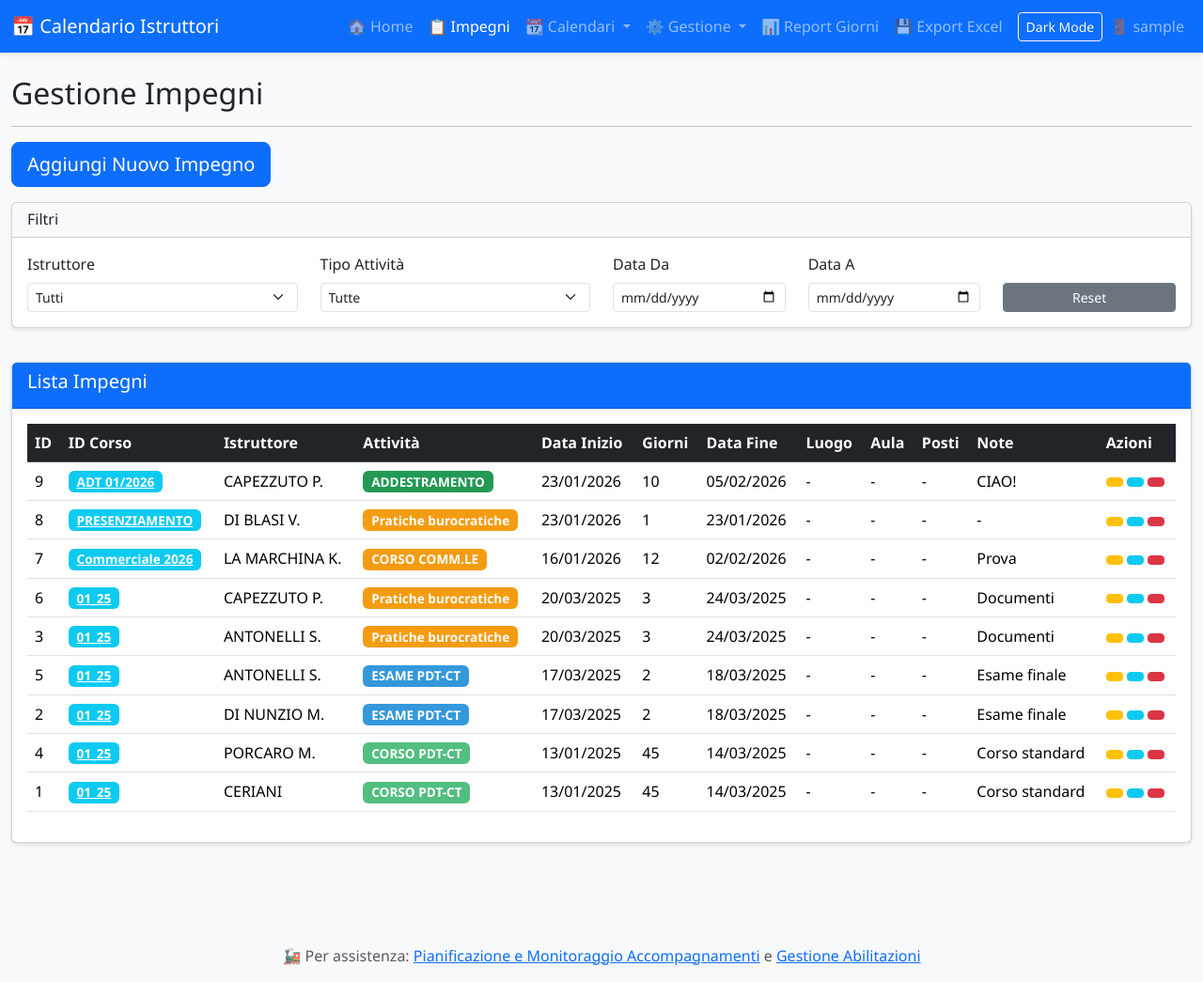
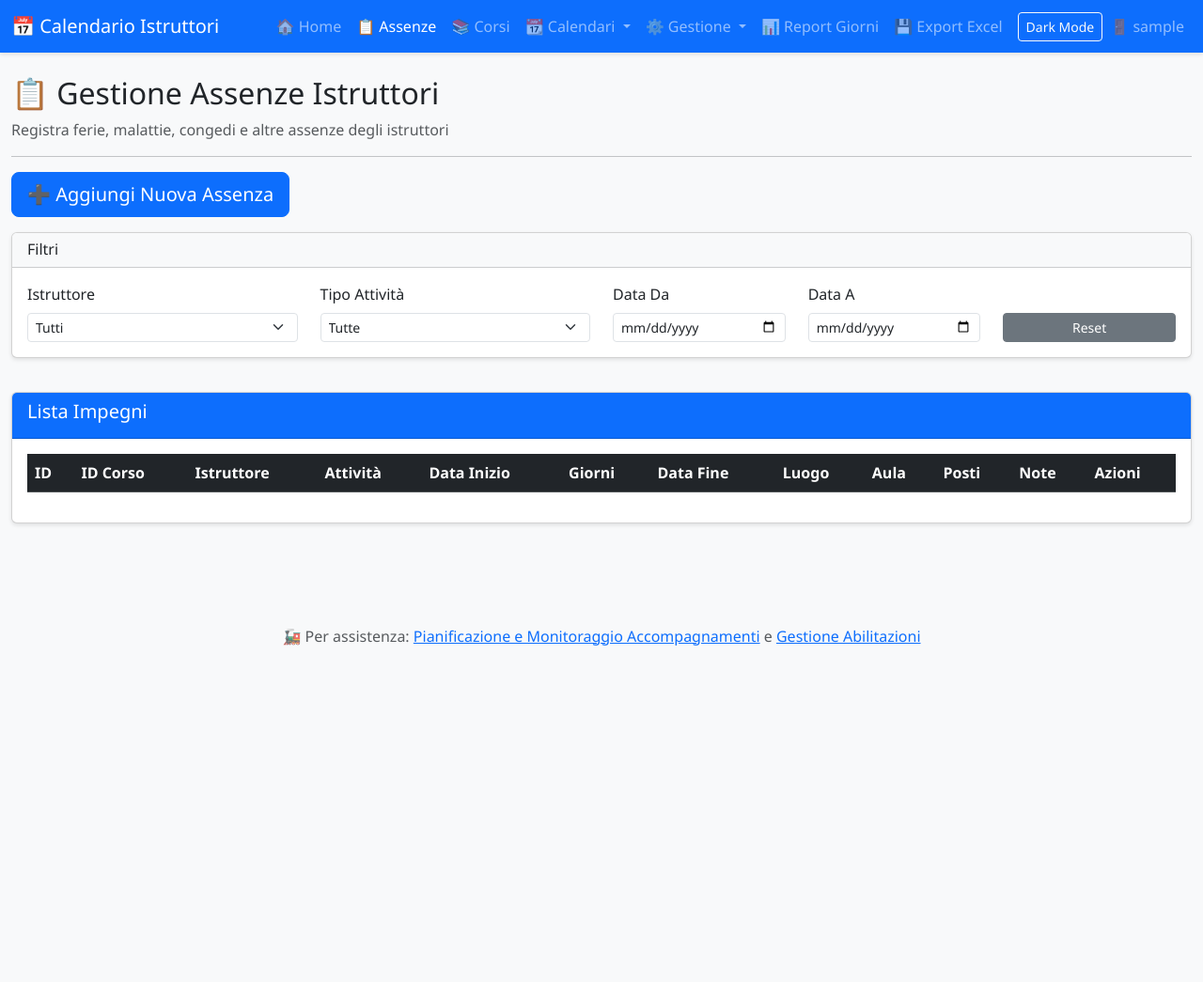
Before and after one commit to hermanbuhl1953-inc/calendario_app, a Flask app: page /impegni in a window 1280 px wide. Shown: the whole page at 94% size. After the commit the page ends 687 px from the top, so only its background shows below. Run offline with Flask 3, Linux system fonts and the light colour scheme; the visitor is signed in with stand-in values (Sample User, id 1); data comes from the database, SQL or seed files in the repository; lists and menus that the app fills with data are empty; some libraries are stand-ins or nearby versions.

Commit message:
refactor: restructure app - Impegni become Assenze (absences only), added dynamic extra days, moved Corsi to main menu, added new absence types

```diff
--- a/app.py
+++ b/app.py
@@ -446,21 +446,26 @@ def index():
 @app.route('/impegni')
 @require_login
 def impegni():
-    """Pagina gestione impegni"""
+    """Pagina gestione assenze istruttori"""
     conn = get_db()
 
     # Lista istruttori
     istruttori = conn.execute('SELECT * FROM istruttori WHERE attivo = 1 ORDER BY nome').fetchall()
 
-    # Lista attività
-    attivita = conn.execute('SELECT * FROM tipi_attivita ORDER BY categoria, nome').fetchall()
-
-    # Lista impegni con join
+    # Lista attività - SOLO categoria ASSENZA
+    attivita = conn.execute('''
+        SELECT * FROM tipi_attivita
+        WHERE categoria = 'ASSENZA'
+        ORDER BY nome
+    ''').fetchall()
+
+    # Lista impegni con join - SOLO categoria ASSENZA
     impegni_list = conn.execute('''
         SELECT i.*, ist.nome as istruttore_nome, ta.nome as attivita_nome, ta.colore
         FROM impegni i
         JOIN istruttori ist ON i.istruttore_id = ist.id
         JOIN tipi_attivita ta ON i.attivita_id = ta.id
+        WHERE ta.categoria = 'ASSENZA'
         ORDER BY i.data_inizio DESC
     ''').fetchall()
 
--- a/database.py
+++ b/database.py
@@ -312,6 +312,9 @@ def init_db(drop_auth_tables=False):
         ("FERIE", "F1C40F", "ASSENZA"),
         ("MALATTIA", "E74C3C", "ASSENZA"),
         ("PERMESSO", "F4D03F", "ASSENZA"),
+        ("CONGEDO STRAORDINARIO", "E67E22", "ASSENZA"),
+        ("INFORTUNIO", "C0392B", "ASSENZA"),
+        ("ASSENZA GENERICA", "BDC3C7", "ASSENZA"),
         ("RIUNIONE", "7F8C8D", "ALTRO"),
         ("VARIE", "95A5A6", "ALTRO"),
     ]
--- a/templates/base.html
+++ b/templates/base.html
@@ -55,7 +55,12 @@
                     </li>
                     <li class="nav-item">
                         <a class="nav-link {% if request.endpoint == 'impegni' %}active{% endif %}" href="/impegni">
-                            📋 Impegni
+                            📋 Assenze
+                        </a>
+                    </li>
+                    <li class="nav-item">
+                        <a class="nav-link {% if request.endpoint == 'vista_corsi' %}active{% endif %}" href="/vista_corsi">
+                            📚 Corsi
                         </a>
                     </li>
                     <li class="nav-item dropdown">
@@ -70,9 +75,6 @@
                             <li><a class="dropdown-item" href="/calendario/2029">2029</a></li>
                             <li><a class="dropdown-item" href="/calendario/2030">2030</a></li>
                             <li><hr class="dropdown-divider"></li>
-                            <li><a class="dropdown-item" href="/vista_corsi">
-                                📚 Vista Corsi
-                            </a></li>
                             <li><a class="dropdown-item" href="/nuovo-corso">
                                 ➕ Nuovo Corso
                             </a></li>
--- a/templates/impegni.html
+++ b/templates/impegni.html
@@ -1,11 +1,12 @@
 {% extends "base.html" %}
 
-{% block title %}Gestione Impegni - Calendario Istruttori{% endblock %}
+{% block title %}Gestione Assenze - Calendario Istruttori{% endblock %}
 
 {% block content %}
 <div class="row">
     <div class="col-12">
-        <h2><i class="fas fa-list"></i> Gestione Impegni</h2>
+        <h2>📋 Gestione Assenze Istruttori</h2>
+        <p class="text-muted">Registra ferie, malattie, congedi e altre assenze degli istruttori</p>
         <hr>
     </div>
 </div>
@@ -13,7 +14,7 @@
 <div class="row mb-3">
     <div class="col-12">
         <button class="btn btn-primary btn-lg" data-bs-toggle="modal" data-bs-target="#modalImpegno" onclick="nuovoImpegno()">
-            <i class="fas fa-plus"></i> Aggiungi Nuovo Impegno
+            ➕ Aggiungi Nuova Assenza
         </button>
     </div>
 </div>
@@ -139,7 +140,7 @@
     <div class="modal-dialog modal-lg">
         <div class="modal-content">
             <div class="modal-header bg-primary text-white">
-                <h5 class="modal-title" id="modalTitle">Nuovo Impegno</h5>
+                <h5 class="modal-title" id="modalTitle">Nuova Assenza</h5>
                 <button type="button" class="btn-close btn-close-white" data-bs-dismiss="modal"></button>
             </div>
             <div class="modal-body">
@@ -147,13 +148,6 @@
                     <input type="hidden" id="impegno_id">
 
                     <div class="row">
-                        <div class="col-md-6 mb-3">
-                            <label class="form-label">ID Corso (opzionale)</label>
-                            <input type="text" class="form-control" id="id_corso"
-                                   placeholder="es. 01_25">
-                            <small class="text-muted">Lascia vuoto per impegni singoli (ferie, malattia, etc.)</small>
-                        </div>
-
                         <div class="col-md-6 mb-3">
                             <label class="form-label">Istruttore *</label>
                             <select class="form-select" id="istruttore_id" required>
@@ -163,16 +157,14 @@
                                 {% endfor %}
                             </select>
                         </div>
-                    </div>
 
-                    <div class="row">
-                        <div class="col-md-12 mb-3">
-                            <label class="form-label">Attività *</label>
+                        <div class="col-md-6 mb-3">
+                            <label class="form-label">Tipo Assenza *</label>
                             <select class="form-select" id="attivita_id" required>
                                 <option value="">Seleziona...</option>
                                 {% for att in attivita %}
                                 <option value="{{ att.id }}" data-colore="{{ att.colore }}">
-                                    {{ att.nome }} ({{ att.categoria }})
+                                    {{ att.nome }}
                                 </option>
                                 {% endfor %}
                             </select>
@@ -181,66 +173,43 @@
 
                     <div class="row">
                         <div class="col-md-4 mb-3">
-                            <label class="form-label">Luogo</label>
-                            <select class="form-select" id="impegno_luogo">
-                                <option value="">Seleziona...</option>
-                                <option value="CADORNA">CADORNA</option>
-                                <option value="CAMNAGO">CAMNAGO</option>
-                                <option value="FIORENZA">FIORENZA</option>
-                                <option value="GARIBALDI">GARIBALDI</option>
-                                <option value="NOVATE">NOVATE</option>
-                                <option value="ALTRO">ALTRO</option>
-                            </select>
+                            <label class="form-label">Data Inizio *</label>
+                            <input type="date" class="form-control" id="data_inizio" required>
                         </div>
+
                         <div class="col-md-4 mb-3">
-                            <label class="form-label">Aula</label>
-                            <input type="text" class="form-control" id="impegno_aula" placeholder="Es. Aula 3">
+                            <label class="form-label">Giorni Lavorativi</label>
+                            <input type="number" class="form-control" id="giorni_lavorativi"
+                                   min="1" placeholder="Es. 5">
+                            <small class="text-muted">Oppure usa Data Fine</small>
                         </div>
+
                         <div class="col-md-4 mb-3">
-                            <label class="form-label">Posti</label>
-                            <input type="text" class="form-control" id="impegno_posti" placeholder="Es. 25">
+                            <label class="form-label">Data Fine</label>
+                            <input type="date" class="form-control" id="data_fine">
+                            <small class="text-muted">Calcolo automatico</small>
                         </div>
                     </div>
 
                     <div class="row">
-                        <div class="col-md-3 mb-3">
-                            <label class="form-label">Data Inizio *</label>
-                            <input type="date" class="form-control" id="data_inizio" required>
+                        <div class="col-12 mb-2">
+                            <label class="form-label">Giorni Extra (weekend/festivi lavorati)</label>
                         </div>
-
-                        <div class="col-md-3 mb-3">
-                            <label class="form-label">Giorni Lavorativi</label>
-                            <input type="number" class="form-control" id="giorni_lavorativi"
-                                   min="1">
-                            <small class="text-muted">Lascia vuoto se inserisci la Data Fine</small>
-                        </div>
-
-
-                        <div class="col-md-3 mb-3">
-                            <label class="form-label">Data Fine</label>
-                            <input type="date" class="form-control" id="data_fine">
-                            <small class="text-muted">Se impostata, i giorni sono calcolati automaticamente (lun-ven)</small>
-                        </div>
-                        <div class="col-md-2 mb-3">
-                            <label class="form-label">Extra 1</label>
-                            <input type="date" class="form-control" id="giorno_extra_1">
-                            <small class="text-muted">Weekend/Festivo</small>
-                        </div>
-
-                        <div class="col-md-2 mb-3">
-                            <label class="form-label">Extra 2</label>
-                            <input type="date" class="form-control" id="giorno_extra_2">
-                        </div>
-
-                        <div class="col-md-2 mb-3">
-                            <label class="form-label">Extra 3</label>
-                            <input type="date" class="form-control" id="giorno_extra_3">
+                    </div>
+                    <div id="giorniExtraContainer">
+                        <div class="row mb-2">
+                            <div class="col-md-11">
+                                <input type="date" class="form-control form-control-sm" name="giorno_extra" id="giorno_extra_1">
+                            </div>
+                            <div class="col-md-1">
+                                <button type="button" class="btn btn-sm btn-success w-100" onclick="aggiungiGiornoExtra()">➕</button>
+                            </div>
                         </div>
                     </div>
 
                     <div class="mb-3">
                         <label class="form-label">Note</label>
-                        <textarea class="form-control" id="note" rows="3"></textarea>
+                        <textarea class="form-control" id="note" rows="3" placeholder="Eventuali annotazioni..."></textarea>
                     </div>
                 </form>
             </div>
@@ -249,7 +218,7 @@
                     Annulla
                 </button>
                 <button type="button" class="btn btn-primary" onclick="salvaImpegno()">
-                    <i class="fas fa-save"></i> Salva
+                    💾 Salva
                 </button>
             </div>
         </div>
@@ -400,14 +369,44 @@ function resetFiltri() {
     applicaFiltri();
 }
 
+let contatoreiGiorniExtra = 1;
+
+function aggiungiGiornoExtra() {
+    contatoreiGiorniExtra++;
+    const nuovaRiga = `
+        <div class="row mb-2" id="extra_row_${contatoreiGiorniExtra}">
+            <div class="col-md-11">
+                <input type="date" class="form-control form-control-sm" name="giorno_extra" id="giorno_extra_${contatoreiGiorniExtra}">
+            </div>
+            <div class="col-md-1">
+                <button type="button" class="btn btn-sm btn-danger w-100" onclick="rimuoviGiornoExtra(${contatoreiGiorniExtra})">✖️</button>
+            </div>
+        </div>
+    `;
+    $('#giorniExtraContainer').append(nuovaRiga);
+}
+
+function rimuoviGiornoExtra(id) {
+    $(`#extra_row_${id}`).remove();
+}
+
 function nuovoImpegno() {
-    $('#modalTitle').text('Nuovo Impegno');
+    $('#modalTitle').text('Nuova Assenza');
     $('#formImpegno')[0].reset();
     $('#impegno_id').val('');
     $('#data_fine').val('');
-    $('#impegno_luogo').val('');
-    $('#impegno_aula').val('');
-    $('#impegno_posti').val('');
+    // Reset giorni extra
+    $('#giorniExtraContainer').html(`
+        <div class="row mb-2">
+            <div class="col-md-11">
+                <input type="date" class="form-control form-control-sm" name="giorno_extra" id="giorno_extra_1">
+            </div>
+            <div class="col-md-1">
+                <button type="button" class="btn btn-sm btn-success w-100" onclick="aggiungiGiornoExtra()">➕</button>
+            </div>
+        </div>
+    `);
+    contatoreiGiorniExtra = 1;
 }
 
 function modificaImpegno(id) {
@@ -415,27 +414,55 @@ function modificaImpegno(id) {
     $.getJSON('/api/impegni', function(data) {
         const impegno = data.find(i => i.id === id);
         if (impegno) {
-            $('#modalTitle').text('Modifica Impegno');
+            $('#modalTitle').text('Modifica Assenza');
             $('#impegno_id').val(impegno.id);
-            $('#id_corso').val(impegno.id_corso || '');
             $('#istruttore_id').val(impegno.istruttore_id);
             $('#attivita_id').val(impegno.attivita_id);
             $('#data_inizio').val(impegno.data_inizio);
             $('#giorni_lavorativi').val(impegno.giorni_lavorativi);
             $('#data_fine').val(impegno.data_fine || '');
-            $('#data_fine').val(impegno.data_fine || '');
-            $('#giorno_extra_1').val(impegno.giorno_extra_1 || '');
-            $('#giorno_extra_2').val(impegno.giorno_extra_2 || '');
-            $('#giorno_extra_3').val(impegno.giorno_extra_3 || '');
             $('#note').val(impegno.note || '');
-            $('#impegno_luogo').val(impegno.luogo || '');
-            $('#impegno_aula').val(impegno.aula || '');
-            $('#impegno_posti').val(impegno.posti || '');
+
+            // Ricostruisci giorni extra dinamici
+            const giorniExtra = [
+                impegno.giorno_extra_1,
+                impegno.giorno_extra_2,
+                impegno.giorno_extra_3
+            ].filter(g => g);  // Rimuovi vuoti
+
+            $('#giorniExtraContainer').empty();
+            contatoreiGiorniExtra = 0;
+
+            if (giorniExtra.length === 0) {
+                // Nessun giorno extra, mostra riga vuota con +
+                aggiungiGiornoExtra();
+            } else {
+                // Aggiungi righe per ogni giorno extra esistente
+                giorniExtra.forEach((giorno, idx) => {
+                    contatoreiGiorniExtra++;
+                    const isLast = idx === giorniExtra.length - 1;
+                    const btnHtml = isLast
+                        ? `<button type="button" class="btn btn-sm btn-success w-100" onclick="aggiungiGiornoExtra()">➕</button>`
+                        : `<button type="button" class="btn btn-sm btn-danger w-100" onclick="rimuoviGiornoExtra(${contatoreiGiorniExtra})">✖️</button>`;
+
+                    const nuovaRiga = `
+                        <div class="row mb-2" id="extra_row_${contatoreiGiorniExtra}">
+                            <div class="col-md-11">
+                                <input type="date" class="form-control form-control-sm" name="giorno_extra" id="giorno_extra_${contatoreiGiorniExtra}" value="${giorno}">
+                            </div>
+                            <div class="col-md-1">
+                                ${btnHtml}
+                            </div>
+                        </div>
+                    `;
+                    $('#giorniExtraContainer').append(nuovaRiga);
+                });
+            }
 
             modalInstance.show();
         }
     }).fail(function() {
-        alert('Errore nel caricare i dati dell\'impegno!');
+        alert('Errore nel caricare i dati dell\'assenza!');
     });
 }
 
@@ -459,20 +486,23 @@ function salvaImpegno() {
         return;
     }
 
+    // Raccogli tutti i giorni extra dinamici
+    const giorniExtra = [];
+    $('input[name="giorno_extra"]').each(function() {
+        const val = $(this).val();
+        if (val) giorniExtra.push(val);
+    });
+
     const data = {
-        id_corso: $('#id_corso').val(),
         istruttore_id: parseInt(istruttoreId),
         attivita_id: parseInt(attivitaId),
         data_inizio: dataInizio,
         giorni_lavorativi: giorniLavorativi ? parseInt(giorniLavorativi) : null,
         data_fine: dataFine || null,
-        giorno_extra_1: $('#giorno_extra_1').val() || null,
-        giorno_extra_2: $('#giorno_extra_2').val() || null,
-        giorno_extra_3: $('#giorno_extra_3').val() || null,
-        note: $('#note').val(),
-        luogo: $('#impegno_luogo').val() || null,
-        aula: $('#impegno_aula').val() || null,
-        posti: $('#impegno_posti').val() || null
+        giorno_extra_1: giorniExtra[0] || null,
+        giorno_extra_2: giorniExtra[1] || null,
+        giorno_extra_3: giorniExtra[2] || null,
+        note: $('#note').val()
     };
 
     const url = id ? `/api/impegni/${id}` : '/api/impegni';
@@ -484,7 +514,7 @@ function salvaImpegno() {
         contentType: 'application/json',
         data: JSON.stringify(data),
         success: function() {
-            alert('Impegno salvato con successo!');
+            alert('Assenza salvata con successo!');
             location.reload();
         },
         error: function(xhr) {
```
Also changed, not shown: templates/index.html (+8 -8 lines).
